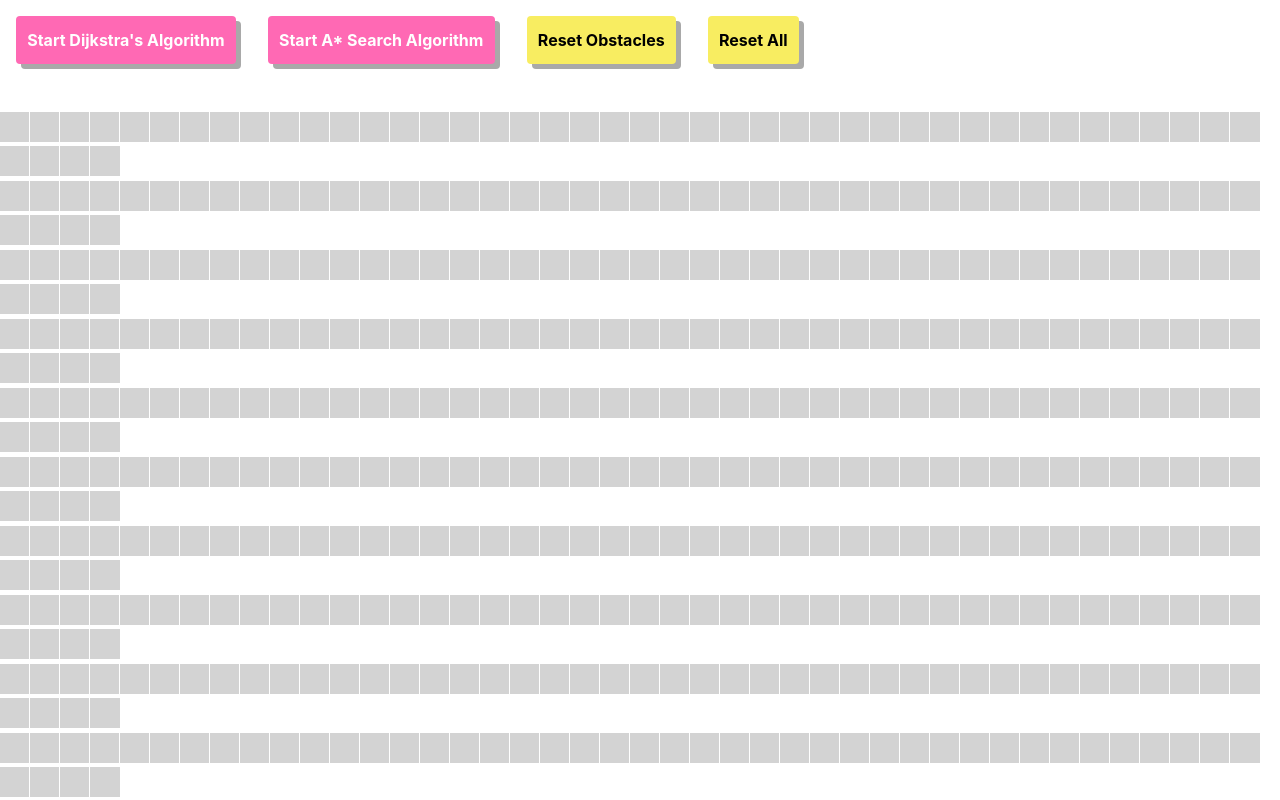
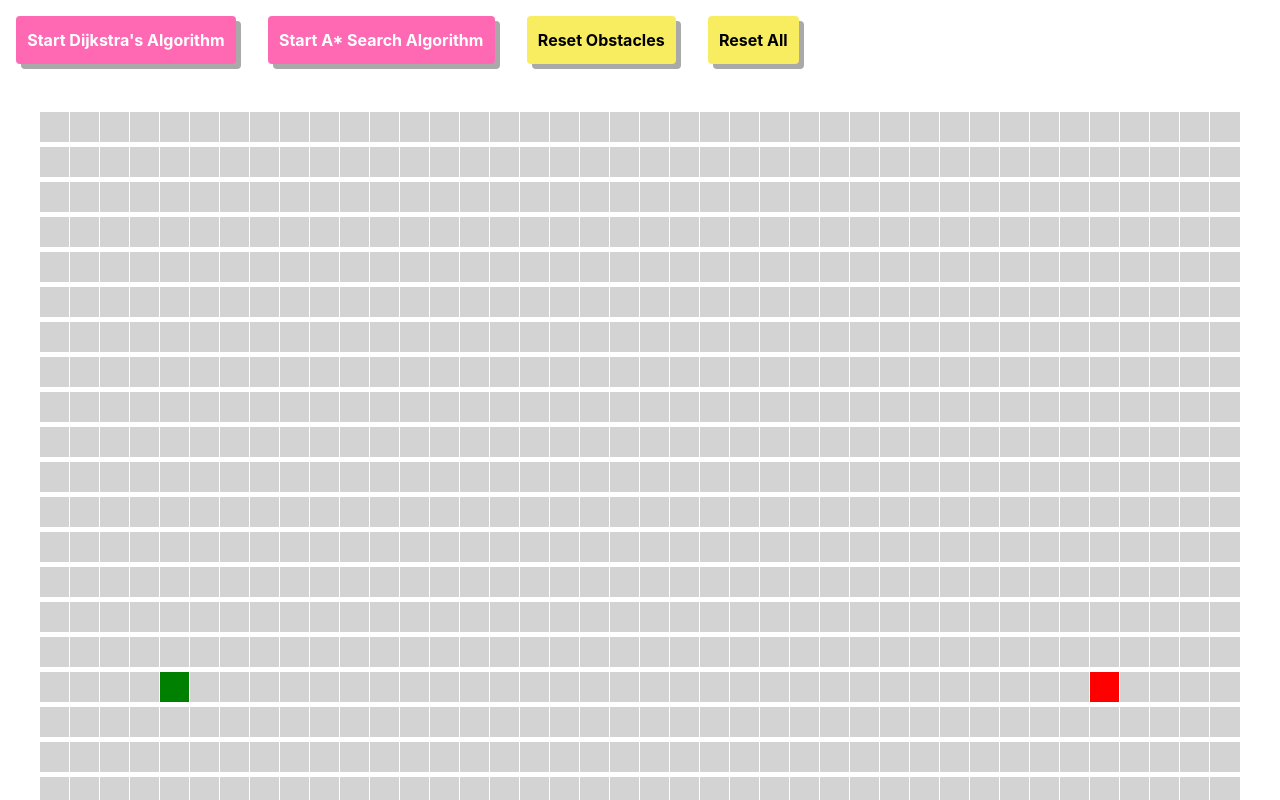
Before and after one commit to nguyendinhhh/pathfinder, a React (Create React App) app: page / in a window 1280 px wide. Shown: the top 800 px of the page. Built offline with nearby package versions, Linux system fonts and the light colour scheme.

Commit message:
trying to make the dragging align

```diff
--- a/src/components/Node.js
+++ b/src/components/Node.js
@@ -50,7 +50,7 @@ const Node = ({
 			const y = e.clientY - gridRect.top;
 			// Calculate the new row and column (clamped within the grid boundaries)
 			const newRow = clamp(Math.floor(y / 30)-2, 0, maxRows - 1);
-			const newCol = clamp(Math.floor(x / 30)-6, 0, maxCols - 1);
+            const newCol = clamp(Math.floor(x / 30)-1, 0, maxCols - 1);
 
 			onNodeMouseEnter(newRow, newCol, isStart, isGoal);
 		};
--- a/src/components/Visualizer.js
+++ b/src/components/Visualizer.js
@@ -4,15 +4,18 @@ import { NavBar } from "./NavBar";
 import { css } from "@emotion/css";
 
 const maxRows = 30;
-const maxCols = 46;
-const startNodeLocation = { row: 15, col: 4 };
-const goalNodeLocation = { row: 15, col: 41 };
+const maxCols = 40;
+let goalReached = false;
+const startNodeLocation = { row: maxRows / 2 + 1, col: 4 };
+const goalNodeLocation = { row: maxRows / 2 + 1, col: maxCols - 5 };
+
 
 export const Visualizer = () => {
 	const [startNodePos, setStartNodePos] = useState(startNodeLocation);
     const [goalNodePos, setGoalNodePos] = useState(goalNodeLocation);
 	const [isDrawing, setIsDrawing] = useState(false); // New state for drawing solid nodes
 	const [grid, setGrid] = useState(createGrid()); // Use state for grid
+	// const [openList, setOpenList] = useState([]);
 
 	// create a 2d array of nodes
 	function createGrid() {
@@ -29,6 +32,10 @@ export const Visualizer = () => {
 					isSolid: false,
 					isOpen: false,
                     isChecked: false,
+                    prev: null,
+					gCost: -1,
+					hCost: -1,
+					fCost: -1,
 				};
 				currentRow.push(newNode);
 			}
@@ -69,6 +76,22 @@ export const Visualizer = () => {
 
 	const handleNodeMouseUp = (row, col, isStart, isGoal) => {
 		setIsDrawing(false);
+	};
+
+	// get cost
+	const getCost = (node) => {
+		// get G cost
+		let xDis = Math.abs(node.col - startNodePos.col);
+		let yDis = Math.abs(node.row - startNodePos.row);
+		node.gCost = xDis + yDis;
+
+		// get H cost
+		xDis = Math.abs(node.col - goalNodePos.col);
+		yDis = Math.abs(node.row - goalNodePos.row);
+		node.hCost = xDis + yDis;
+
+		// get F cost
+		node.fCost = node.gCost + node.hCost;
     };
 
 	return (
```
Lines whose indentation alone changed are shown as unchanged.
